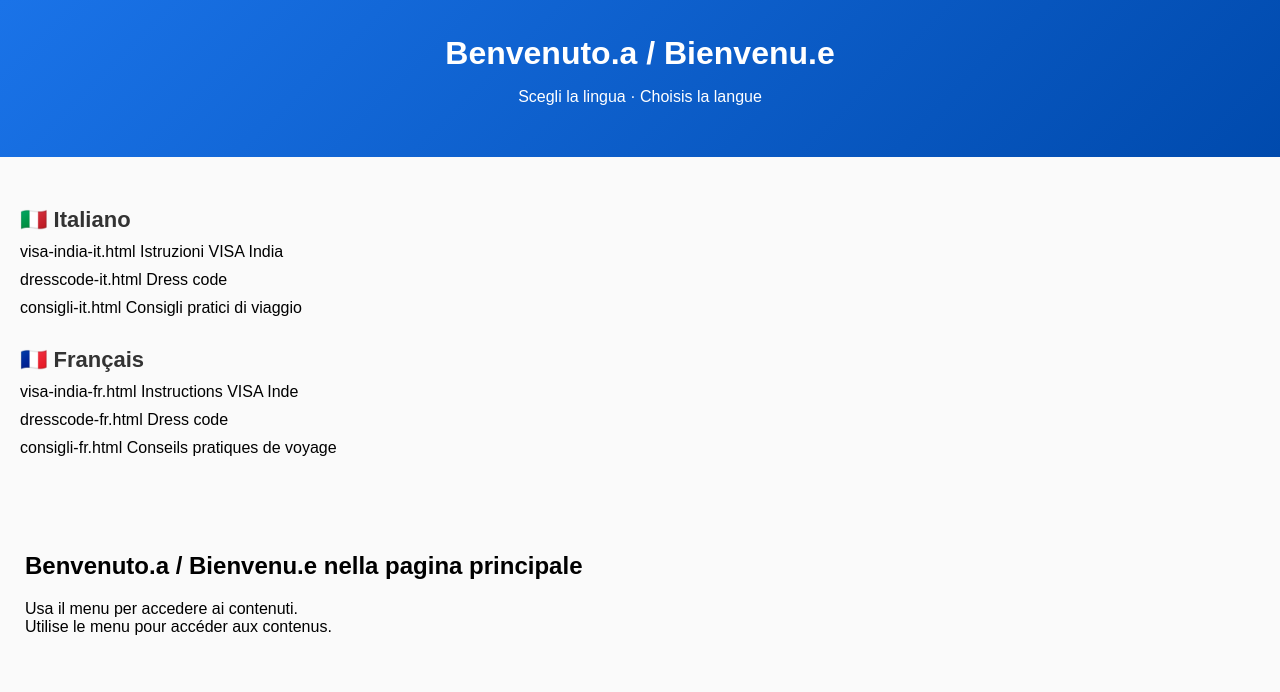
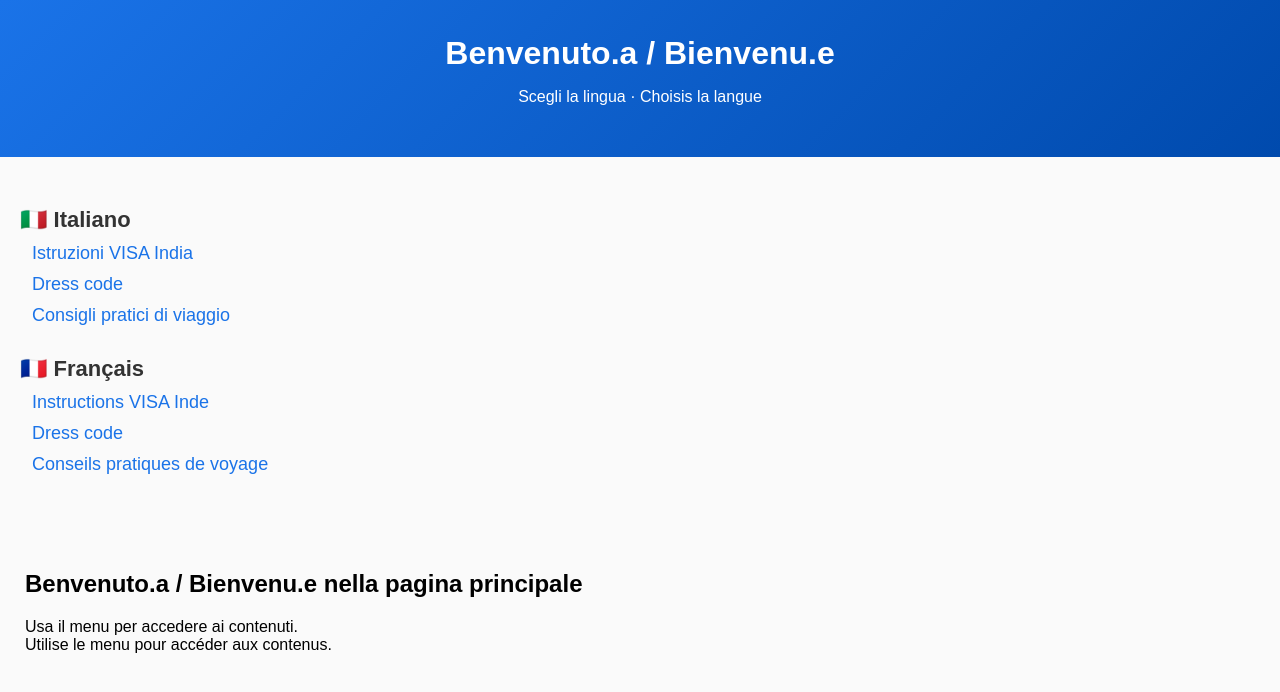
Before and after one commit to PrakritiLucaWedding/guests-infos, a plain HTML site: page index.html in a window 1280 px wide. Drawn offline with Linux system fonts and the light colour scheme.

Commit message:
Update index.html

```diff
--- a/index.html
+++ b/index.html
@@ -73,16 +73,16 @@
 
     <div class="section-title">🇮🇹 Italiano</div>
     <ul>
-        <li>visa-india-it.html Istruzioni VISA India</a></li>
-        <li>dresscode-it.html Dress code</a></li>
-        <li>consigli-it.html Consigli pratici di viaggio</a></li>
+        <li><a href="visa-india-it.html">Istruzioni VISA India</a></li>
+        <li><a href="dresscode-it.html">Dress code</a></li>
+        <li><a href="consigli-it.html">Consigli pratici di viaggio</a></li>
     </ul>
 
     <div class="section-title">🇫🇷 Français</div>
     <ul>
-        <li>visa-india-fr.html Instructions VISA Inde</a></li>
-        <li>dresscode-fr.html Dress code</a></li>
-        <li>consigli-fr.html Conseils pratiques de voyage</a></li>
+        <li><a href="visa-india-fr.html">Instructions VISA Inde</a></li>
+        <li><a href="dresscode-fr.html">Dress code</a></li>
+        <li><a href="consigli-fr.html">Conseils pratiques de voyage</a></li>
     </ul>
 
 </nav>
```
